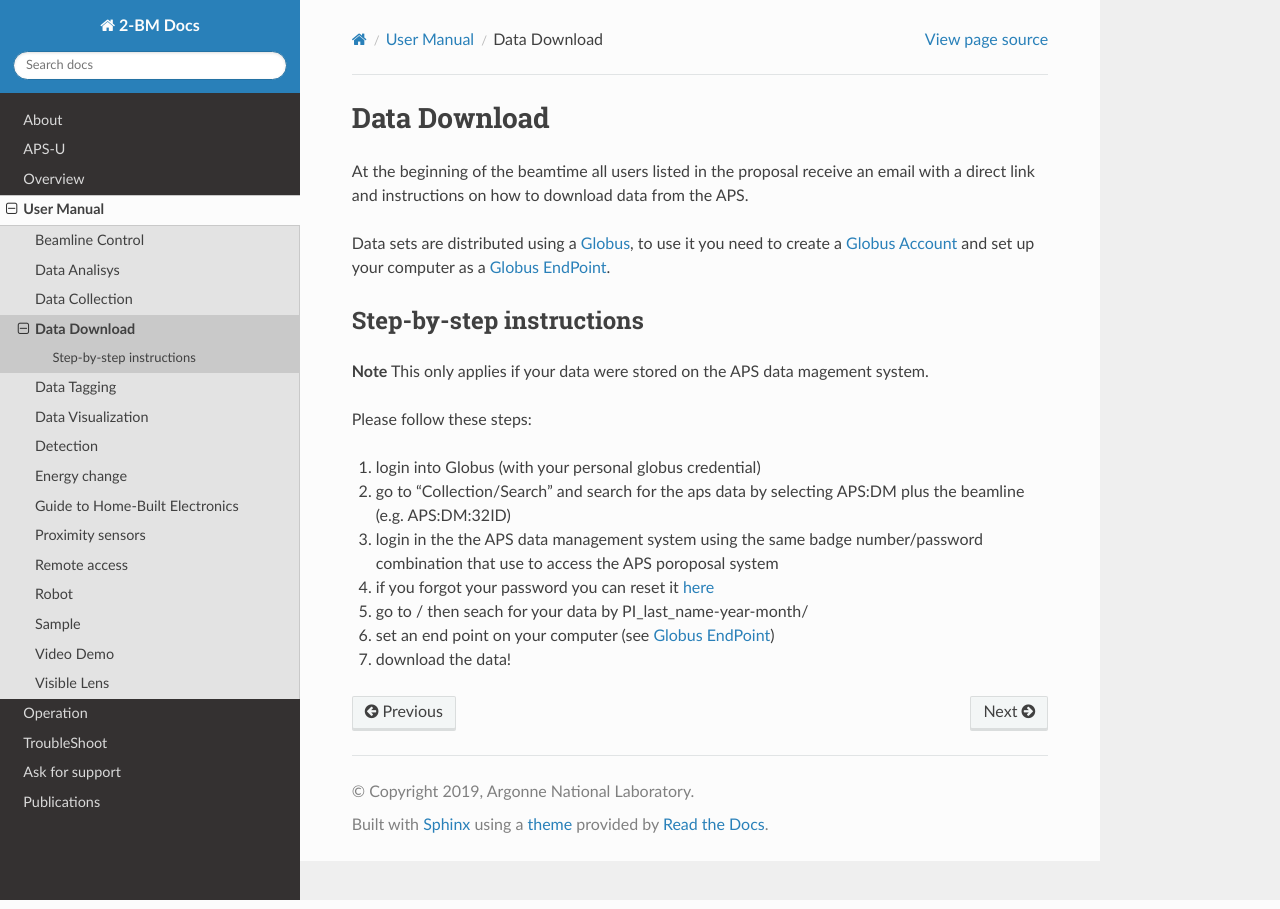
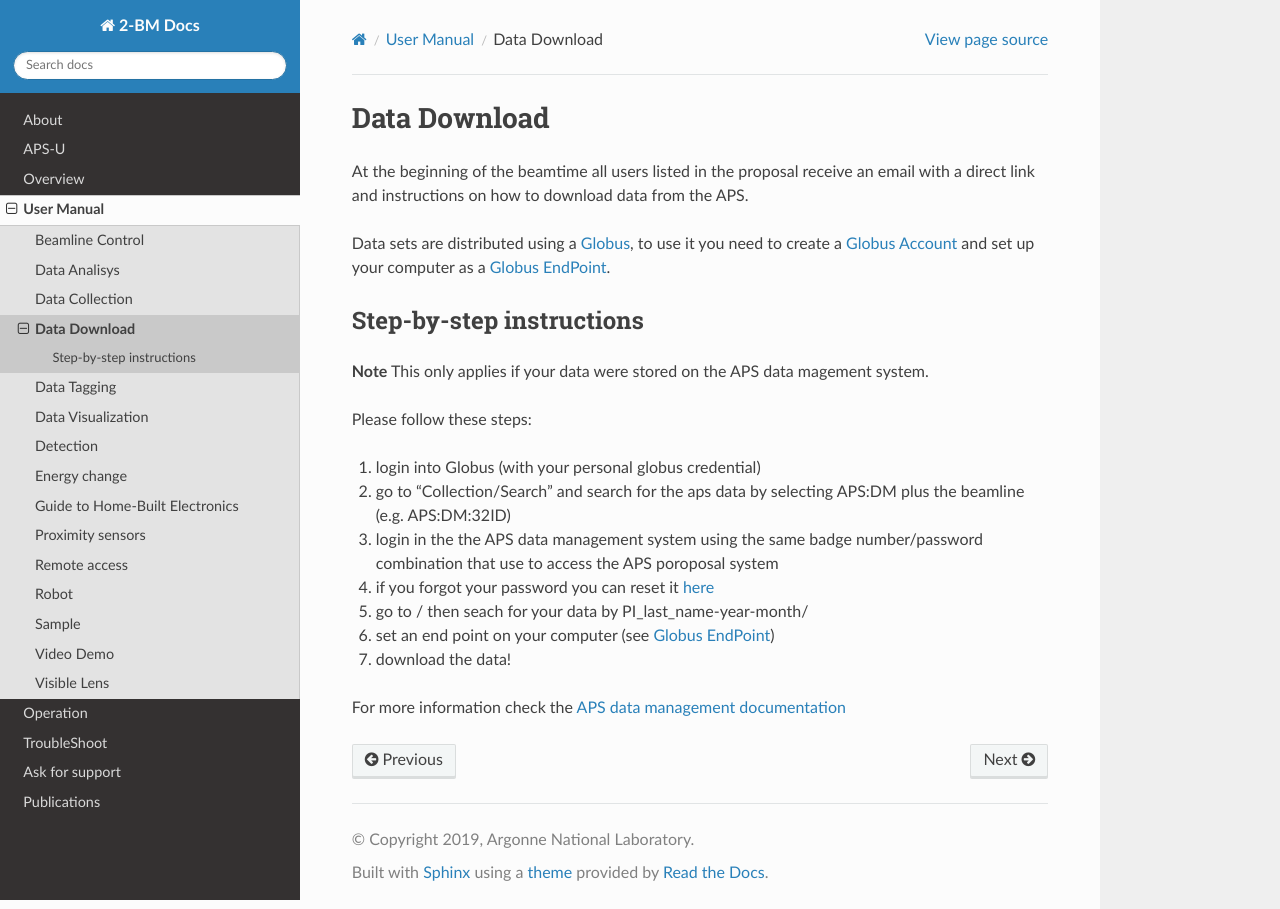
Before and after one commit to xray-imaging/2bm-docs, a Sphinx documentation site: the page built from docs/source/user/item_003.rst, in a window 1280 px wide. Built offline with Sphinx 7.4.7 and the Read the Docs theme 2.0.0, drawn with Linux system fonts in a browser that asks for light colours; the version number could not be read and is left out.

Commit message:
added link to the APS data management documentation

```diff
--- a/docs/source/user/item_003.rst
+++ b/docs/source/user/item_003.rst
@@ -20,3 +20,6 @@ Please follow these steps:
 #. go to / then seach for your data by PI_last_name-year-month/
 #. set an end point on your computer (see `Globus EndPoint <https://www.globus.org/globus-connect-personal>`_)
 #. download the data!
+
+
+For more information check the `APS data management documentation <the https://git.aps.anl.gov/DM/dm-docs/-/wikis/DM/HowTos/Getting-Data-From-Globus>`_
```
